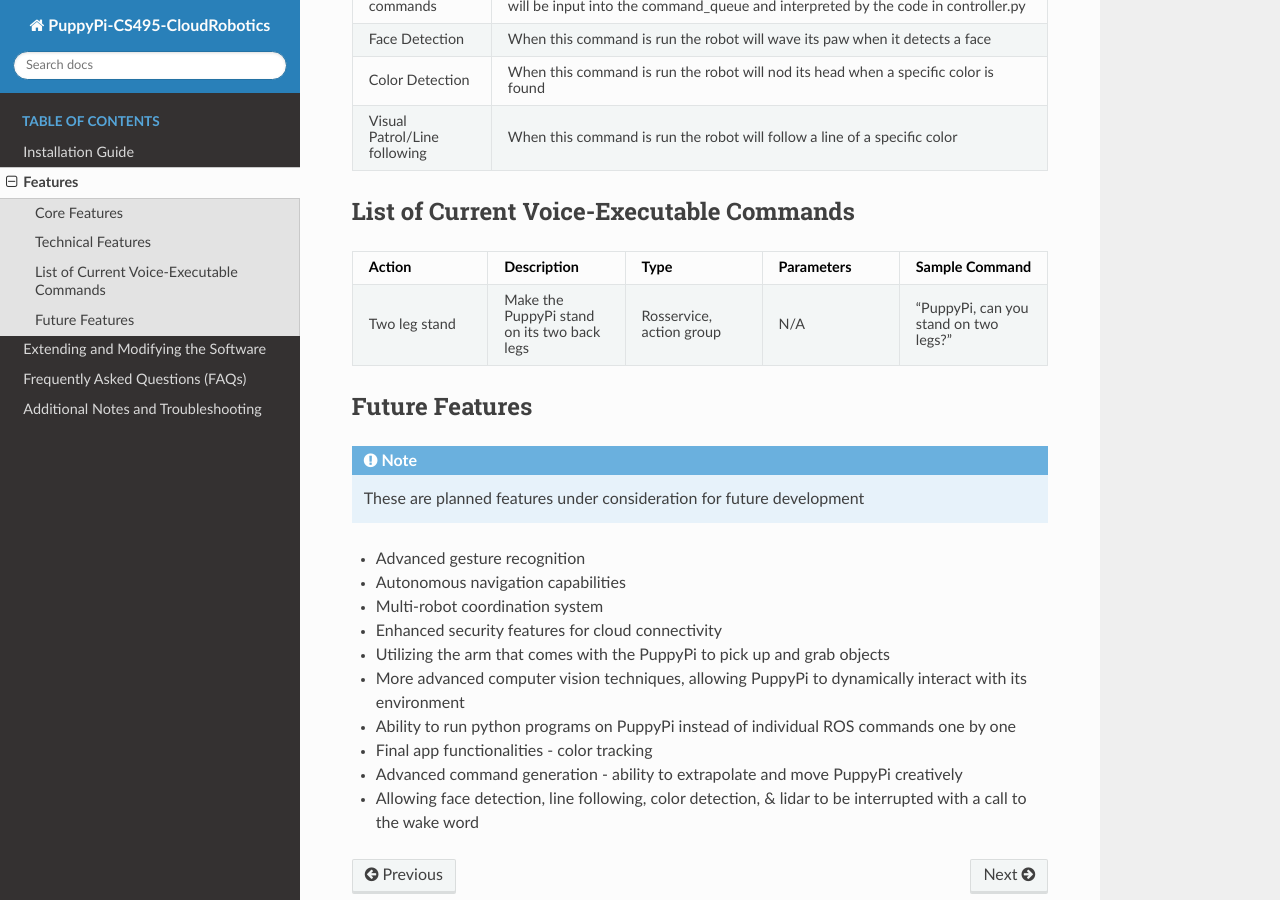
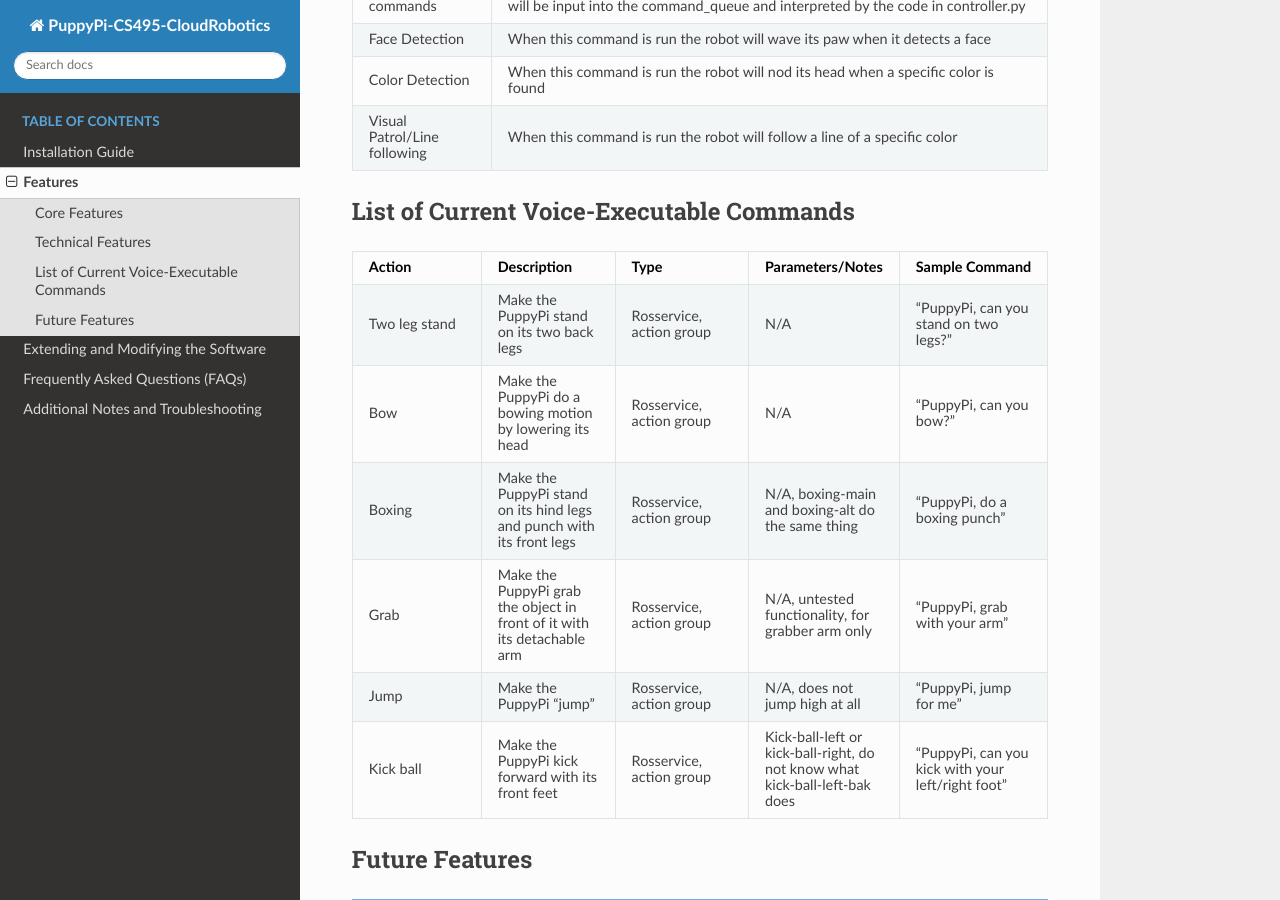
Before and after one commit to CS-495-Cloud-Robotics-Team/PuppyPi, a Sphinx documentation site: the page built from docs/features.rst, in a window 1280 px wide and 900 px high, scrolled down 1676 px. Built offline with Sphinx 7.4.7 and the Read the Docs theme 3.1.0, drawn with Linux system fonts in a browser that asks for light colours; pages that are not in the unit, such as notebooks, are missing from menus.

Commit message:
Update features.rst

```diff
--- a/docs/features.rst
+++ b/docs/features.rst
@@ -87,13 +87,39 @@
    * - Action
      - Description
      - Type
-     - Parameters
+     - Parameters/Notes
      - Sample Command
    * - Two leg stand
      - Make the PuppyPi stand on its two back legs
      - Rosservice, action group
      - N/A
      - "PuppyPi, can you stand on two legs?"
+   * - Bow
+     - Make the PuppyPi do a bowing motion by lowering its head
+     - Rosservice, action group
+     - N/A
+     - "PuppyPi, can you bow?"
+   * - Boxing
+     - Make the PuppyPi stand on its hind legs and punch with its front legs
+     - Rosservice, action group
+     - N/A, boxing-main and boxing-alt do the same thing
+     - "PuppyPi, do a boxing punch"
+   * - Grab
+     - Make the PuppyPi grab the object in front of it with its detachable arm
+     - Rosservice, action group
+     - N/A, untested functionality, for grabber arm only
+     - "PuppyPi, grab with your arm"
+   * - Jump
+     - Make the PuppyPi "jump"
+     - Rosservice, action group
+     - N/A, does not jump high at all
+     - "PuppyPi, jump for me"
+   * - Kick ball
+     - Make the PuppyPi kick forward with its front feet
+     - Rosservice, action group
+     - Kick-ball-left or kick-ball-right, do not know what kick-ball-left-bak does
+     - "PuppyPi, can you kick with your left/right foot"
+
 
 Future Features
 ---------------
```
